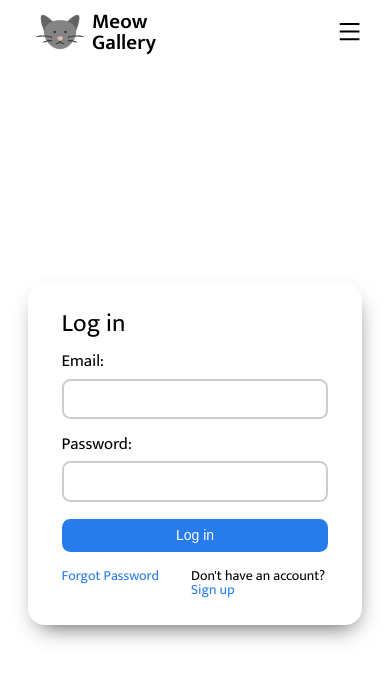
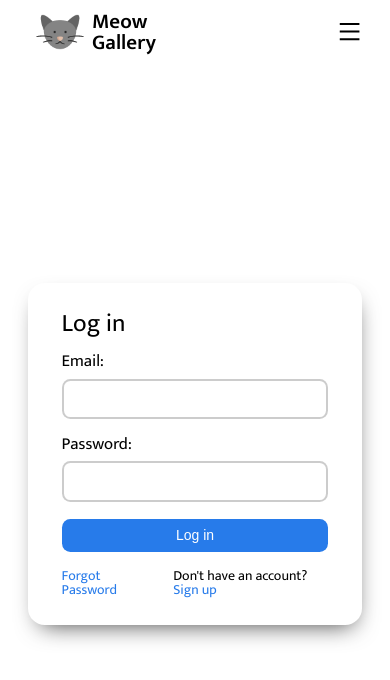
Before and after one commit to hafezfhmi/fullstack-mern-template, a React (Create React App) app in the folder client/: page /login in a window 390 px wide. Shown: the top 680 px of the page. Built offline with nearby package versions, Linux system fonts and the light colour scheme; no server answers.

Commit message:
Refactor: Client - Remove extraWrapper > p for login form

```diff
--- a/client/src/components/LoginForm/loginForm.module.css
+++ b/client/src/components/LoginForm/loginForm.module.css
@@ -31,9 +31,4 @@
   .nameWrapper {
     flex-direction: column;
   }
-
-  .extraWrapper > a {
-    flex-basis: 50%;
-    flex-grow: 1;
-  }
 }
```
